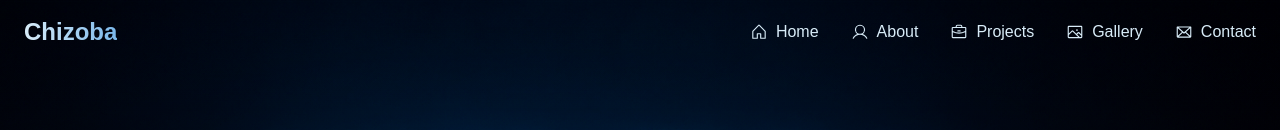
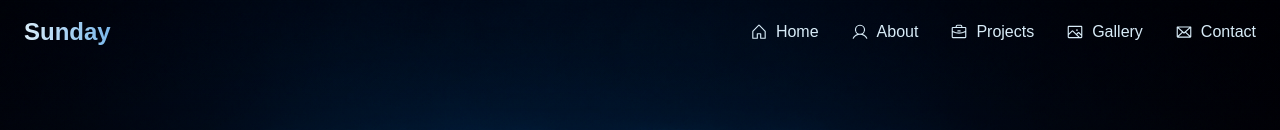
Before and after one commit to sundayuchegbu/another_portfolio, a Next.js app: page / in a window 1280 px wide. Shown: the top 130 px of the page. Built offline with nearby package versions, Linux system fonts and the light colour scheme.

Commit message:
remove chizoba from the navbar

```diff
--- a/src/app/components/Layout.tsx
+++ b/src/app/components/Layout.tsx
@@ -40,7 +40,7 @@ export default function Layout({ children }: { children: React.ReactNode }) {
       >
         <nav className="container mx-auto px-6 flex justify-between items-center">
           <span className="text-2xl font-bold bg-clip-text text-transparent bg-gradient-to-r from-[#D8ECF8] to-[#7ab8eb]">
-            Chizoba
+            Sunday
           </span>
           <div className="hidden md:flex space-x-8">
             {[
```
